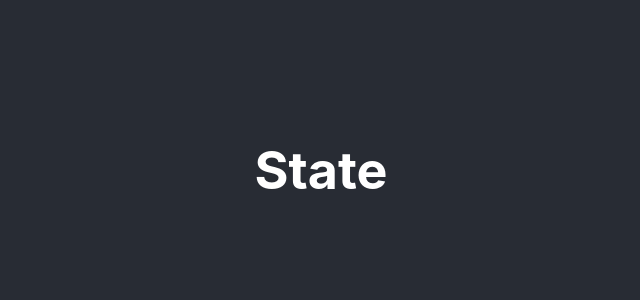
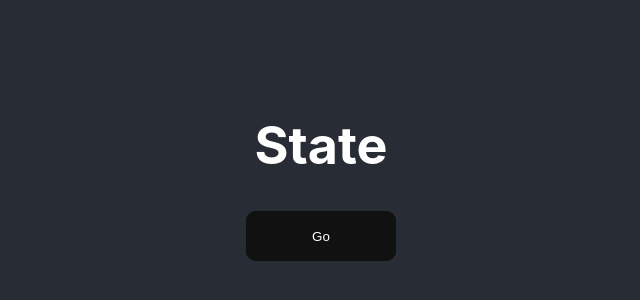
Before and after one commit to simonasablinaite/react-practice, a React (Create React App) app in the folder react-practice/: page / in a window 1280 px wide. Shown: the part 230-530 px from the top of the page, without its empty margins (319-959 px from the left). Built offline with nearby package versions, Linux system fonts and the light colour scheme.

Commit message:
Created button style

```diff
--- a/react-practice/src/App.jsx
+++ b/react-practice/src/App.jsx
@@ -6,6 +6,7 @@ function App() {
       <div className="App">
          <header className="App-header">
             <h1>State</h1>
+            <button className='glow-btn' type='button'>Go</button>
          </header>
       </div>
    );
--- a/react-practice/src/App.scss
+++ b/react-practice/src/App.scss
@@ -69,3 +69,64 @@ h2.h2 {
   color: rgb(23, 120, 199);
   margin: 10px;
 }
+
+.glow-btn {
+  width: 150px;
+  height: 50px;
+  border: none;
+  outline: none;
+  color: #fff;
+  background: #111;
+  cursor: pointer;
+  position: relative;
+ z-index: 0;
+ border-radius: 10px;
+}
+
+.glow-btn:before {
+content: '';
+background: linear-gradient(45deg, #ff0000, #ff7300, #fffb00,
+#48ff00, #00ffd5, #002bff, #7a00ff, #ff00c8, #ff0000);
+position: absolute;
+top: -2px;
+left: -2px;
+background-size: 400%;
+z-index: -1;
+filter: blur(5px);
+width: calc(100% + 4px);
+height: calc(100% + 4px);
+animation: glowing 20s linear infinite;
+opacity: 0;
+transition: opacity 0.3s ease-in-out;
+border-radius: 10px;
+}
+
+.glow-btn:active{
+  color: #000;
+}
+
+.glow-btn:active:after {
+  background: transparent;
+}
+
+.glow-btn:hover:before {
+  opacity: 1;
+}
+
+.glow-btn:after {
+  z-index: -1;
+  content: '';
+  position: absolute;
+  width: 100%;
+  height: 100%;
+  background: #111;
+  left: 0;
+  top: 0;
+  border-radius: 10px;
+}
+
+@keyframes glowing {
+  0% { background-position: 0 0; }
+  50% { background-position: 400% 0; }
+  100% { background-position: 0 0; }
+}
```
